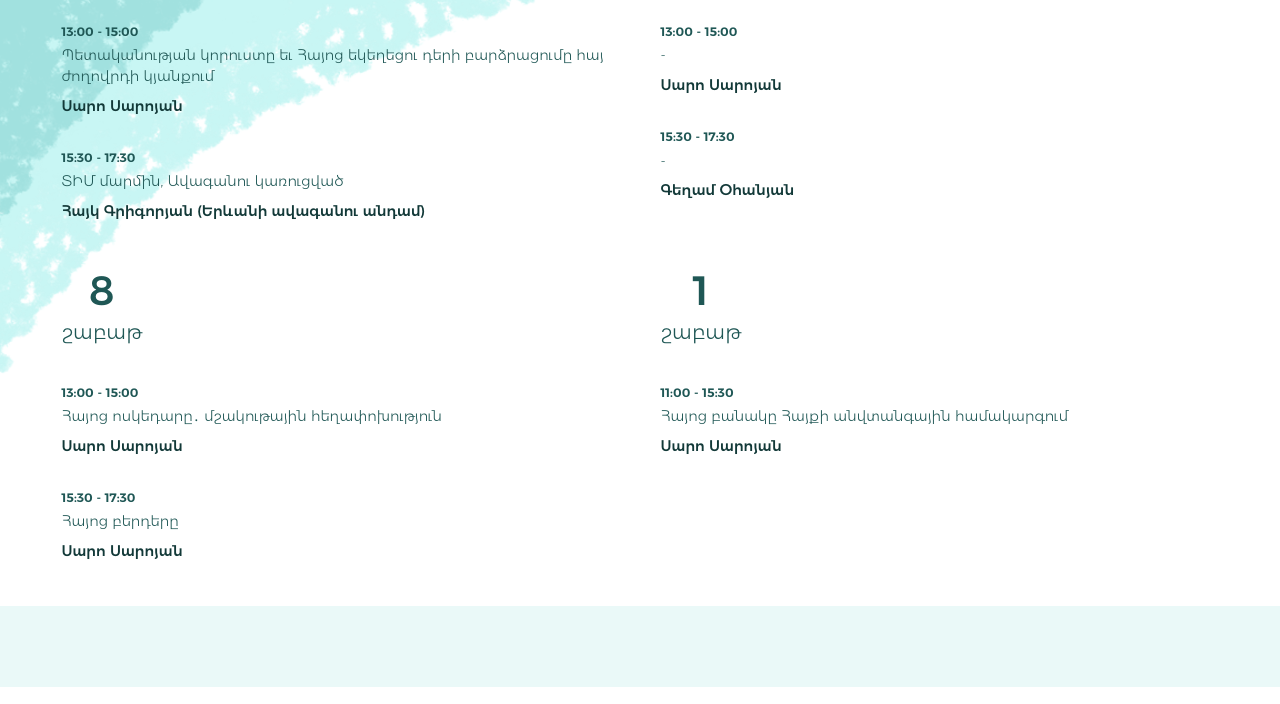
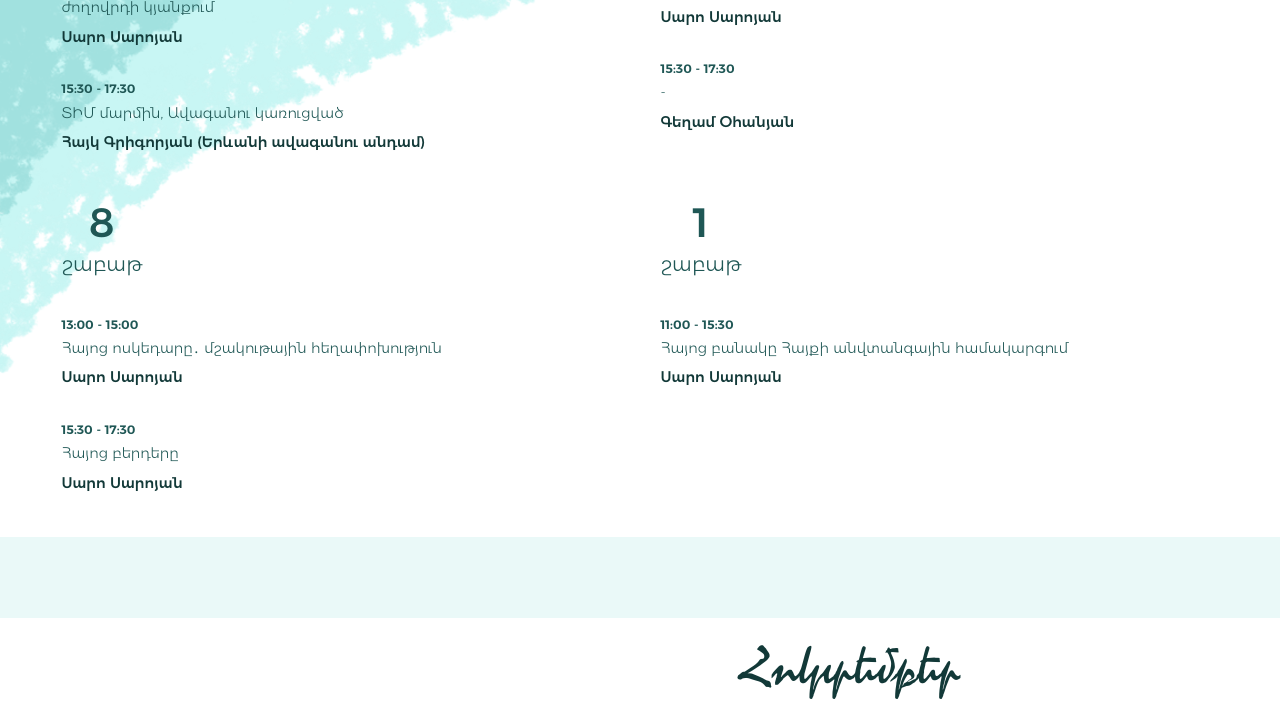
Before and after one commit to SyuneHovan/hayqi-sharavighner, a plain HTML site: page index.html in a window 1280 px wide. Shown: the part 383-1087 px from the top of the page. Drawn offline with Linux system fonts and the light colour scheme.

Commit message:
Update index.html

```diff
--- a/index.html
+++ b/index.html
@@ -11,15 +11,6 @@
 				Դասացուցակ
 				<img src="/images/c.png" class="logo">
 			</div>
-
-			13:00-15:00 Սարո Սարոյան
-Թեման՝ Պետականության կորուստը եւ Հայոց եկեղեցու դերի բարձրացումը հայ ժողովրդի կյանքում
-15:30-17:30
-Հայկ Գրիգորյան
-ՏԻՄ մարմին, Ավագանու կառուցված
-(Հայկը Երևանի ավագանու անդամ է)
-
-
 			<div class="month"><span>Նոյեմբեր</span></div>
 			<div class="content">
 				<div class="week">
```
